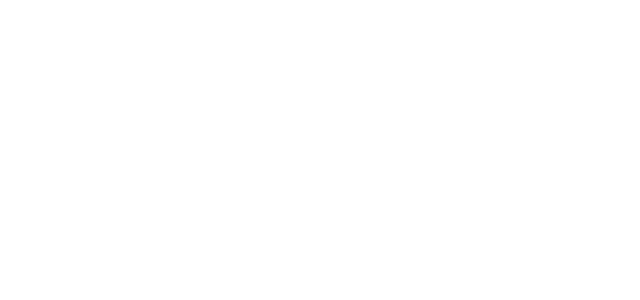
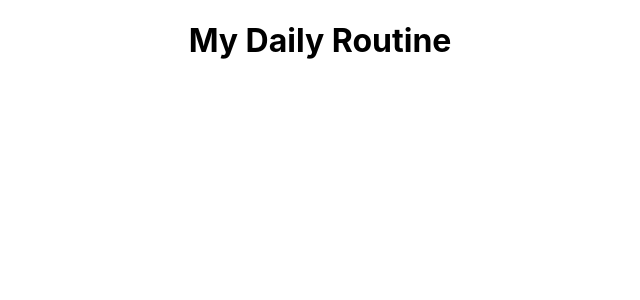
Before and after one commit to Nadim44/Daily-routine-8, a React (Create React App) app: page / in a window 1280 px wide. Shown: the top 300 px of the page, without its empty margins (320-960 px from the left). Built offline with nearby package versions, Linux system fonts and the light colour scheme.

Commit message:
header added

```diff
--- a/src/App.js
+++ b/src/App.js
@@ -1,12 +1,21 @@
 
 import './App.css';
+
 
 function App() {
   return (
     <div className="App">
+      <Header></Header>
 
     </div>
   );
 }
+function Header() {
+  return (
+    <div>
+      <h1>My Daily Routine</h1>
 
+    </div>
+  )
+}
 export default App;
```
Also changed, not shown: src/Components/Details/Details.css (added), src/Components/Details/Details.js (added), src/Components/Subjects/Subjects.css (added), src/Components/Subjects/Subjects.js (added).
